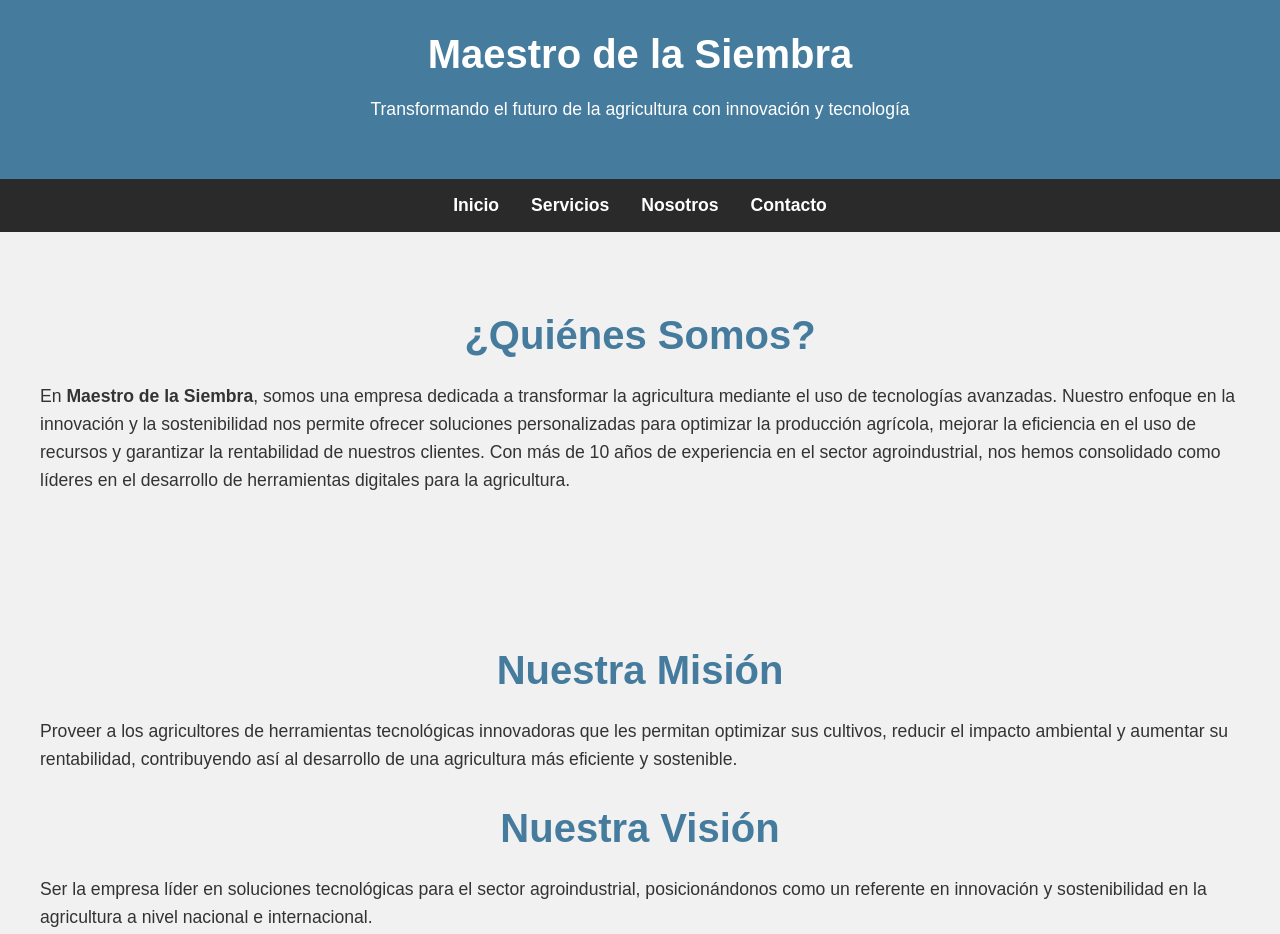
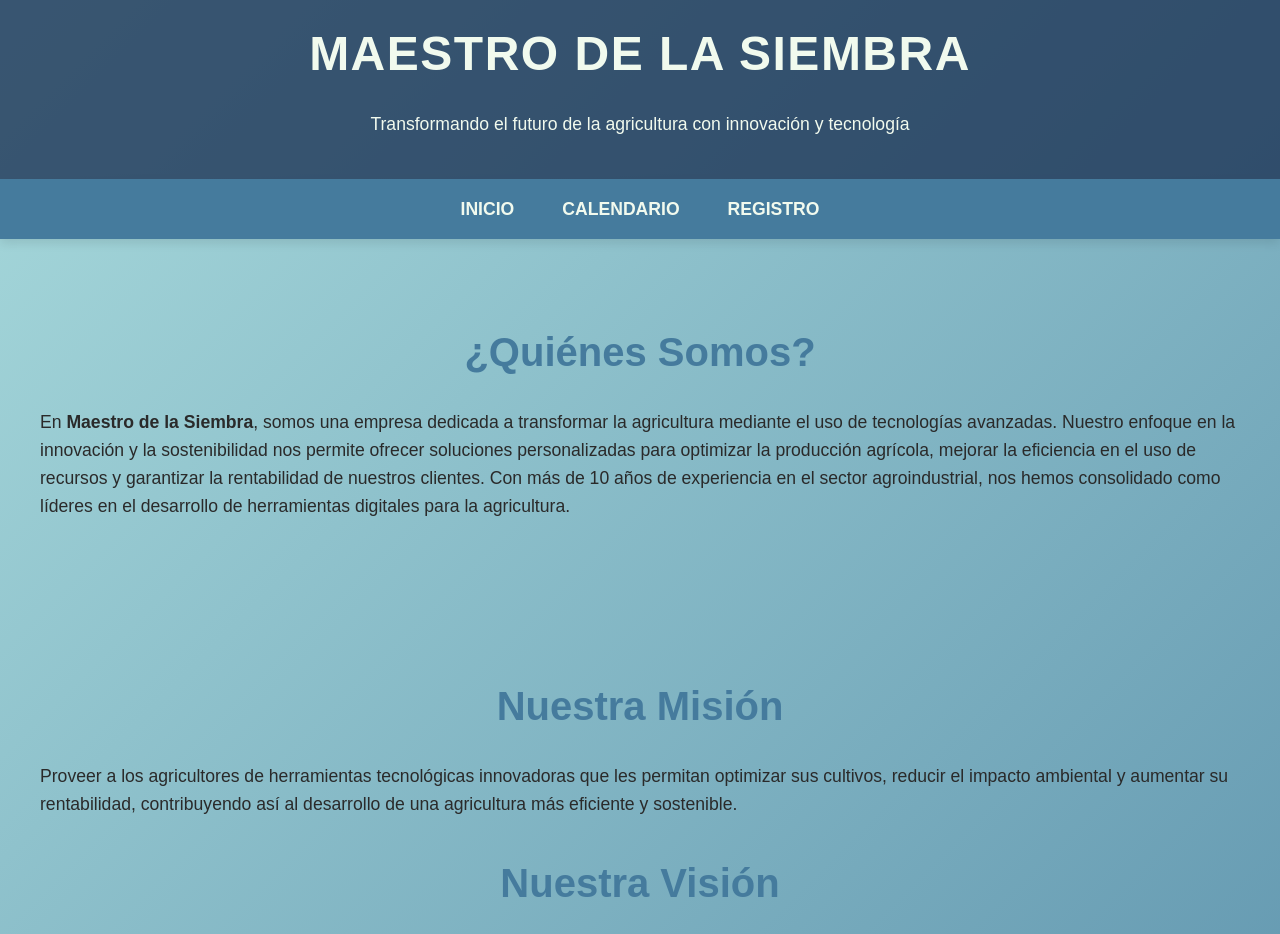
Before and after one commit to MigueCaRamirez/Hackaton_2, a plain HTML site: page acercade.html in a window 1280 px wide. Shown: the top 934 px of the page. Drawn offline with Linux system fonts and the light colour scheme.

Commit message:
commit para bbos por si miugel la embarra

```diff
--- a/acercade.html
+++ b/acercade.html
@@ -15,10 +15,11 @@
     </header>
 
     <nav>
-        <a href="#">Inicio</a>
-        <a href="#">Servicios</a>
-        <a href="#">Nosotros</a>
-        <a href="#">Contacto</a>
+        <a href="index.html">Inicio</a>
+
+
+        <a href="Calendario.html">Calendario</a>
+        <a href="Registro.html">Registro</a>
     </nav>
 
     <section id="quienes-somos">
@@ -41,7 +42,7 @@
         <div class="team">
             <!-- Miembro del equipo 1 -->
             <div class="team-member">
-                <img src="https://via.placeholder.com/150" alt="Miembro del equipo">
+                <img src="aspecto/img/juan.png" alt="Miembro del equipo">
                 <h3>Juan Pérez</h3>
                 <p>Director General</p>
                 <p>Con más de 15 años en la industria agrícola, Juan lidera la visión de la empresa y guía el equipo hacia la innovación y la excelencia.</p>
@@ -49,7 +50,7 @@
 
             <!-- Miembro del equipo 2 -->
             <div class="team-member">
-                <img src="https://via.placeholder.com/150" alt="Miembro del equipo">
+                <img src="aspecto/img/maria.png" alt="Miembro del equipo">
                 <h3>Ana Gómez</h3>
                 <p>Directora de Tecnología</p>
                 <p>Ana es responsable de la implementación de soluciones tecnológicas y el desarrollo de nuevas herramientas para optimizar los cultivos.</p>
--- a/aspecto/css/acerca.css
+++ b/aspecto/css/acerca.css
@@ -1,35 +1,51 @@
 body {
+    margin: 0;
     font-family: 'Poppins', sans-serif;
-    margin: 0;
-    background-color: #f1f1f1;
-    color: #333;
+    background: linear-gradient(135deg, #a8dadc, #457b9d);
+    color: #2a2a2a;
+    line-height: 1.6;
 }
 
+/* Estilo para el header */
 header {
-    background: #457b9d;
-    color: #fff;
+    background: rgba(29, 53, 87, 0.8); /* Fondo semitransparente */
+    color: #f1faee;
+    padding: 1rem 2rem;
     text-align: center;
-    padding: 2rem 0;
+    position: relative;
+    z-index: 10;
 }
 
 header h1 {
-    font-size: 2.5rem;
+    font-size: 3rem;
     margin: 0;
+    font-weight: 700;
+    text-transform: uppercase;
+    letter-spacing: 1.5px;
 }
 
+/* Estilo para el menú de navegación */
 nav {
     display: flex;
     justify-content: center;
-    background: #2a2a2a;
-    padding: 1rem;
+    background: #457b9d;
+    padding: 1rem 0;
+    box-shadow: 0 4px 10px rgba(0, 0, 0, 0.1);
 }
 
 nav a {
-    color: #fff;
+    margin: 0 1.5rem;
+    color: #f1faee;
     text-decoration: none;
-    margin: 0 1rem;
+    font-weight: 600;
+    text-transform: uppercase;
     font-size: 1.1rem;
-    font-weight: 600;
+    transition: color 0.3s ease;
+}
+
+nav a:hover {
+    color: #FFCC00; /* Color de hover */
+    text-decoration: underline;
 }
 
 nav a:hover {
```
Also changed, not shown: index.html (+1 -0 lines), referencias.html (+1 -1 lines).
